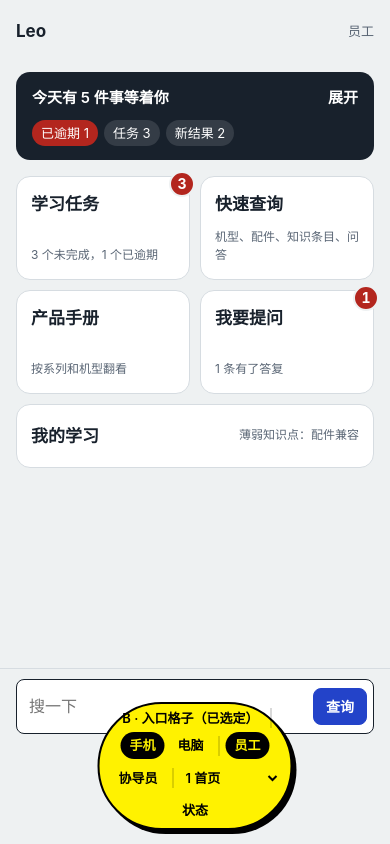
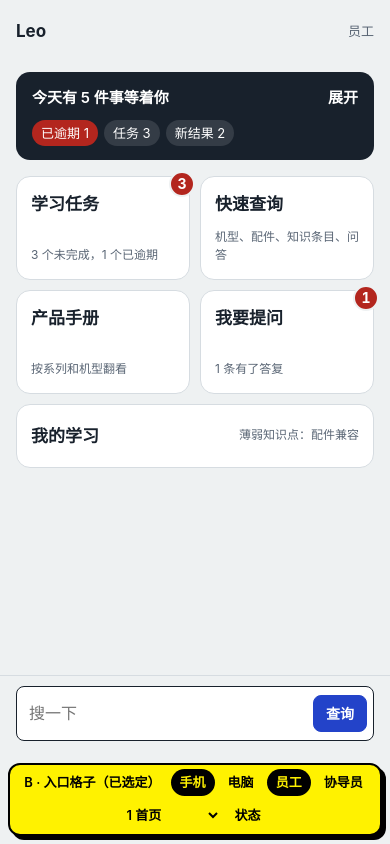
Before and after one commit to ZeeRikka/r644-lms-prototype, a plain HTML site: page home.html in a window 390 px wide. Drawn offline with Linux system fonts and the light colour scheme.

Commit message:
deploy(prototype): 同步手机预览栏遮挡修复

```diff
--- a/home.html
+++ b/home.html
@@ -22,9 +22,12 @@
   .B { padding: 18px 16px 0; display: flex; flex-direction: column; min-height: 100%; }
   .B .dock { position: sticky; bottom: 0; margin: auto -16px 0; padding: 10px 16px 14px; background: var(--paper); border-top: 1px solid var(--line); z-index: 2; }
   .B .tiles { margin-bottom: 18px; }
-  @media (max-width: 520px) { .B { min-height: calc(100vh - 96px); } .B .dock { bottom: 60px; } }
   body[data-device="desktop"] .B { min-height: calc(100vh - 130px); }
   body[data-device="desktop"] .B .dock { bottom: 64px; } /* 让出原型切换条 */
+  @media (max-width: 520px) {
+    body[data-device] .B { min-height: calc(100dvh - var(--proto-bar-clearance)); }
+    body[data-device] .B .dock { bottom: var(--proto-bar-clearance); }
+  }
   .B .top { display: flex; align-items: center; gap: 10px; margin-bottom: 14px; }
   .B .top .hello { font-size: 17px; font-weight: 700; flex: 1; }
   .B .search input { padding: 14px 0; }
--- a/proto.css
+++ b/proto.css
@@ -161,6 +161,20 @@ body[data-device="phone"] #app {
 }
 #proto-state.show { display: block; }
 
+@media (max-width: 520px) {
+  body[data-device] {
+    --proto-bar-bottom: calc(8px + env(safe-area-inset-bottom, 0px));
+    --proto-bar-clearance: calc(var(--proto-bar-height, 0px) + var(--proto-bar-bottom) + 8px);
+    padding-bottom: var(--proto-bar-clearance);
+  }
+  #proto-bar {
+    left: 8px; right: 8px; bottom: var(--proto-bar-bottom); transform: none;
+    max-width: none; border-radius: 12px;
+  }
+  #proto-bar .pb-sep { display: none; }
+  #toast, #proto-state { bottom: var(--proto-bar-clearance); }
+}
+
 @media (prefers-reduced-motion: reduce) {
   * { transition: none !important; animation: none !important; }
 }
--- a/proto.js
+++ b/proto.js
@@ -107,7 +107,13 @@ window.P = (() => {
       <nav id="proto-bar" aria-label="原型切换条（不属于设计）"></nav>`);
     rerender = () => { cfg.keepScroll = false; renderAll(); };
 
-    document.getElementById('proto-bar').addEventListener('click', (e) => {
+    const protoBar = document.getElementById('proto-bar');
+    // 窄屏换行后，用切换条的实际高度给底部控件让位。
+    new ResizeObserver(() => {
+      document.body.style.setProperty('--proto-bar-height', protoBar.offsetHeight + 'px');
+    }).observe(protoBar, { box: 'border-box' });
+
+    protoBar.addEventListener('click', (e) => {
       const b = e.target.closest('[data-pb],[data-pb-extra]');
       if (!b) return;
       const k = b.dataset.pb;
@@ -117,7 +123,7 @@ window.P = (() => {
       else if (k === 'state') document.getElementById('proto-state').classList.toggle('show');
       else if (b.dataset.pbExtra) setParams({ [b.dataset.pbExtra]: b.dataset.val });
     });
-    document.getElementById('proto-bar').addEventListener('change', (e) => {
+    protoBar.addEventListener('change', (e) => {
       if (e.target.dataset.pb === 'page') location.href = link(e.target.value);
     });
 
```
Also changed, not shown: model.html (+1 -1 lines), search.html (+2 -2 lines).
